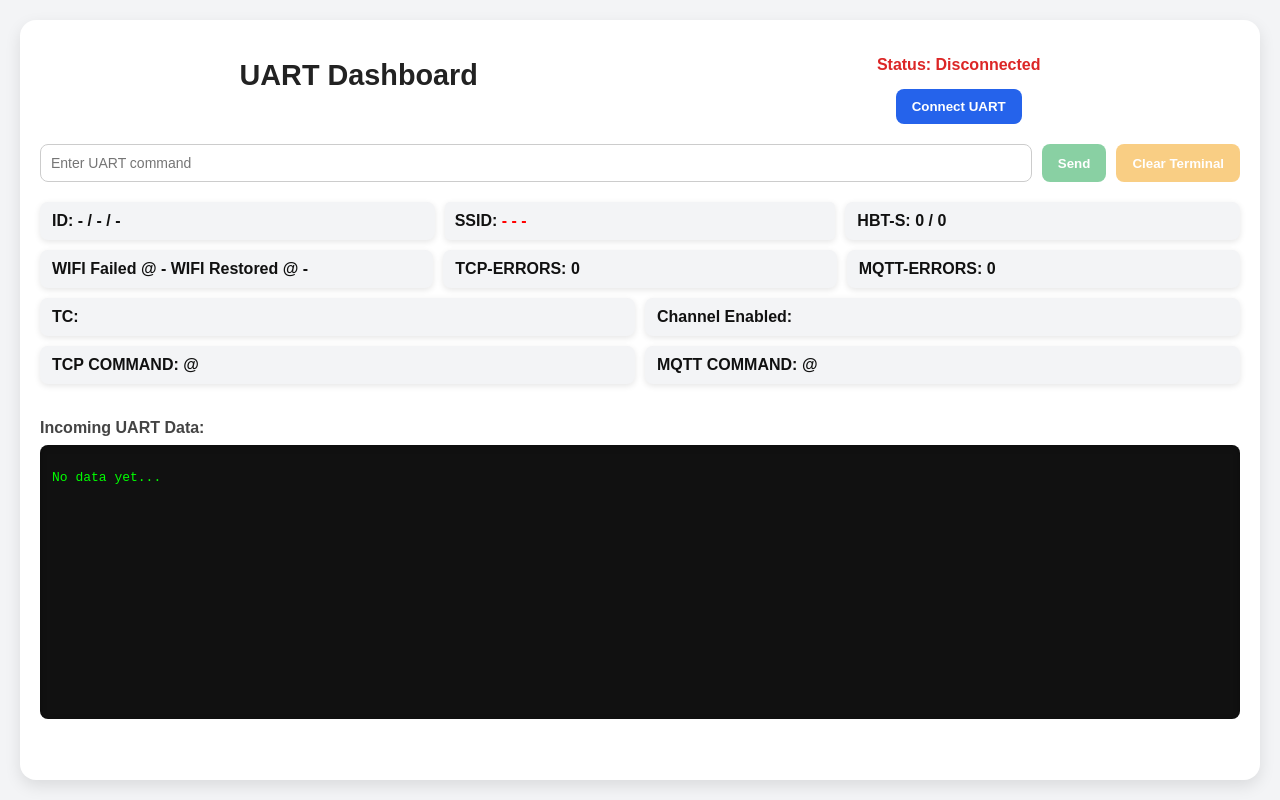
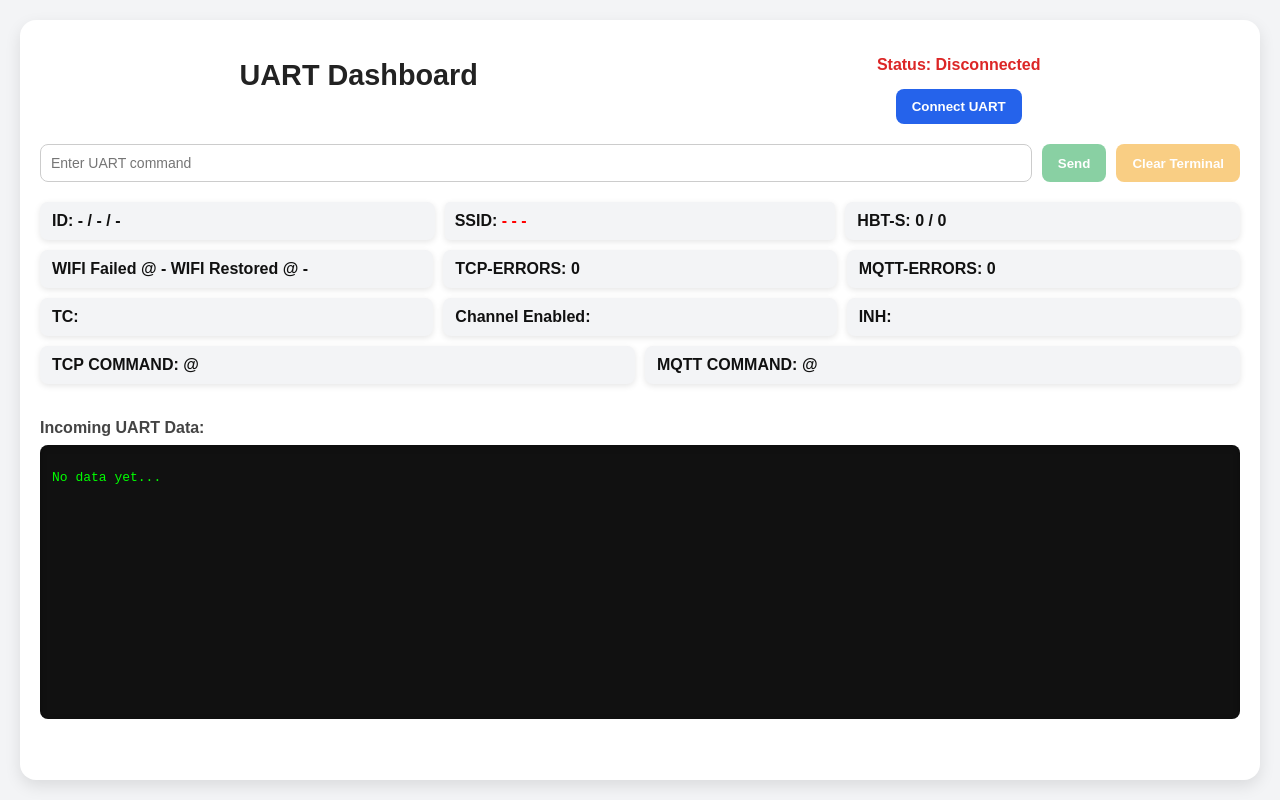
Before and after one commit to siddhiGvc2/Kwikay_Uart_Monitor, a React (Create React App) app: page / in a window 1280 px wide. Built offline with nearby package versions, Linux system fonts and the light colour scheme.

Commit message:
INH value displayed

```diff
--- a/src/App.js
+++ b/src/App.js
@@ -92,7 +92,8 @@ export default function App() {
     tcp_command:"",
     mqtt_command:"",
     tcp_command_time:"",
-    mqtt_command_time:""
+    mqtt_command_time:"",
+    inh:"",
 
   });
 
@@ -107,7 +108,7 @@ export default function App() {
   // Parse terminal data into device info
   const parseDeviceInfo = (data) => {
     console.log(data);
-  const info = { macId: "", fwVersion: "", serialNumber: "",ssid: "", ssid1: "",ssid2:"",ssid3:"" ,tc:"",pulses:"",lastTc:"",lastPulses:"",tcp_command:"",mqtt_command:"",tcp_command_time:"",mqtt_command_time:""};
+  const info = { macId: "", fwVersion: "", serialNumber: "",ssid: "", ssid1: "",ssid2:"",ssid3:"" ,tc:"",pulses:"",lastTc:"",lastPulses:"",tcp_command:"",mqtt_command:"",tcp_command_time:"",mqtt_command_time:"",inh:""};
 
  if (data.startsWith("*MAC:")) {
       console.log(data);
@@ -262,6 +263,11 @@ export default function App() {
       }));
       info.pulses=transformMessage(data);
     }
+    else if(data.startsWith("*INH:"))
+    {
+       info.inh = data.split(":")[1].replace(/#$/, "");
+
+    }
 
 
 
@@ -291,7 +297,8 @@ export default function App() {
     tcp_command:info.tcp_command || prev.tcp_command,
     mqtt_command:info.mqtt_command || prev.mqtt_command,
     tcp_command_time:info.tcp_command_time || prev.tcp_command_time,
-    mqtt_command_time:info.mqtt_command_time || prev.mqtt_command_time
+    mqtt_command_time:info.mqtt_command_time || prev.mqtt_command_time,
+    inh:info.inh || prev.inh,
 
 
   }));
@@ -436,7 +443,8 @@ let uartBuffer = "";
     lastTc:"",
     lastPulses:"",
     tcp_command_time:"",
-    mqtt_command_time:""});
+    mqtt_command_time:"",
+    inh:""});
       setStatus("Disconnected");
       console.log("✅ Disconnected and cleared data");
     } catch (err) {
@@ -534,11 +542,14 @@ let uartBuffer = "";
             <div className="info-card">
              <strong>MQTT-ERRORS:</strong> {deviceInfo.mqtt_errors || 0}
            </div>
-           <div className="info-card2">
+           <div className="info-card">
              <strong>TC:</strong> {deviceInfo.tc || ""}
            </div>
-           <div className="info-card2">
+           <div className="info-card">
              <strong>Channel Enabled:</strong> {deviceInfo.pulses || ""}
+           </div>
+            <div className="info-card">
+             <strong>INH:</strong> {deviceInfo.inh || ""}
            </div>
             <div className="info-card2">
              <strong>TCP COMMAND:</strong> {deviceInfo.tcp_command || ""}@{deviceInfo.tcp_command_time}
```
